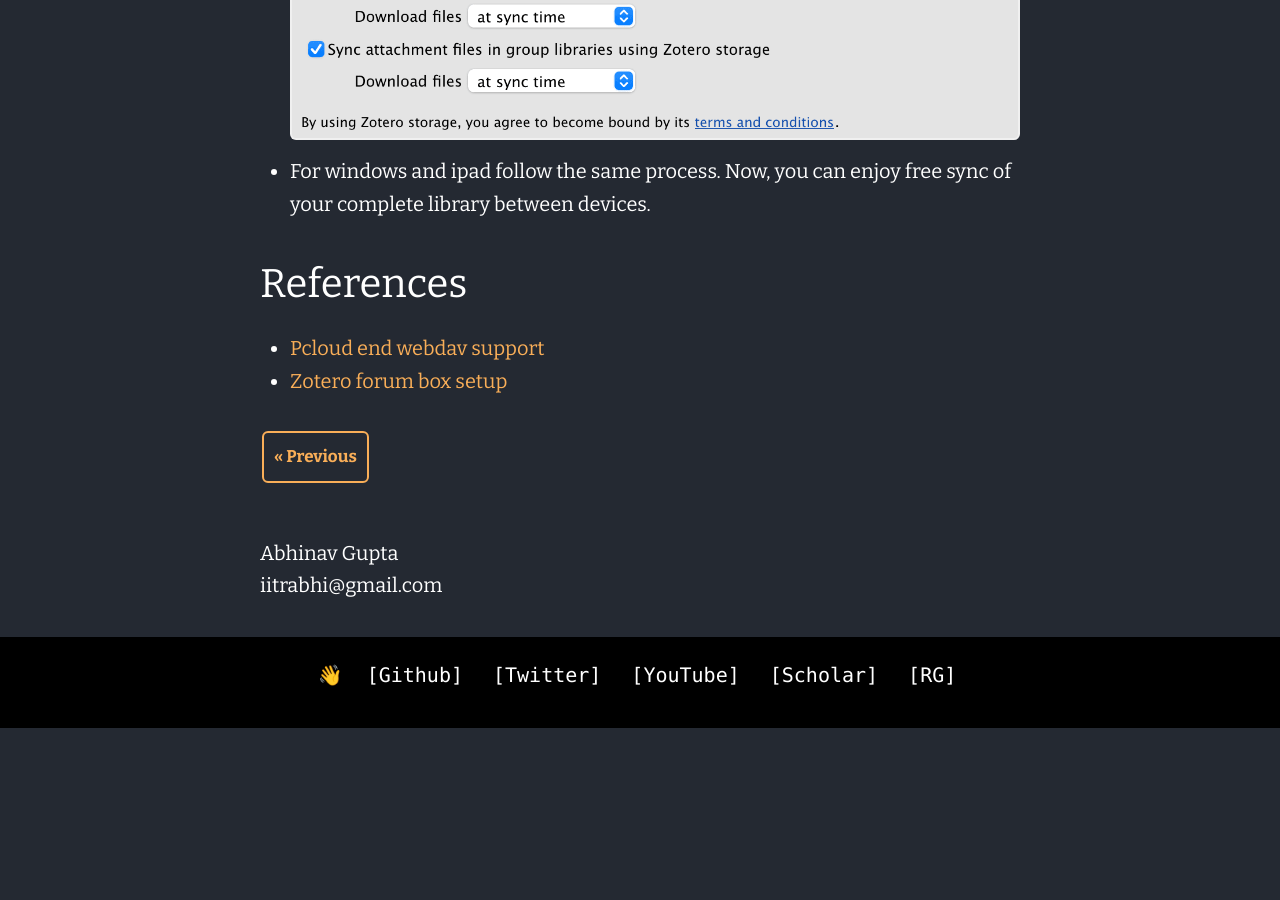
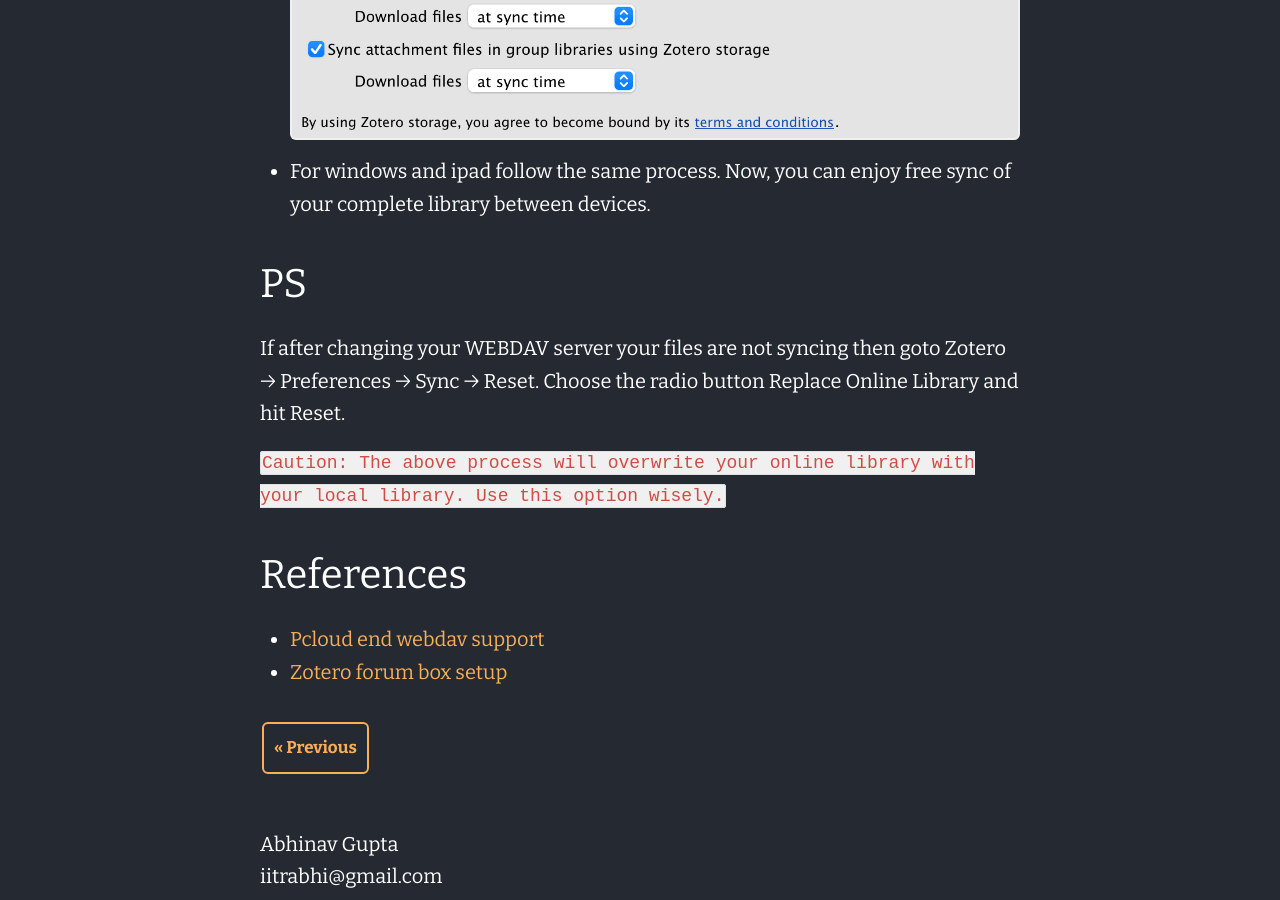
Before and after one commit to iitrabhi/iitrabhi.github.io, a Jekyll site: the page built from _posts/2022/April/2022-04-28-zotero-pcloud-box.md, in a window 1280 px wide and 900 px high, scrolled down 1284 px. Built offline with Jekyll 4.4.1, drawn with Linux system fonts in a browser that asks for light colours; before the commit the page ends 2012 px from its top, so only the background shows below that.

Commit message:
Update 2022-04-28-zotero-pcloud-box.md

```diff
--- a/_posts/2022/April/2022-04-28-zotero-pcloud-box.md
+++ b/_posts/2022/April/2022-04-28-zotero-pcloud-box.md
@@ -29,6 +29,12 @@
 
 - For windows and ipad follow the same process. Now, you can enjoy free sync of your complete library between devices.
 
+## PS
+
+If after changing your WEBDAV server your files are not syncing then goto Zotero →  Preferences → Sync → Reset. Choose the radio button Replace Online Library and hit Reset.
+
+`Caution: The above process will overwrite your online library with your local library. Use this option wisely.`
+
 ## References
 
 -  [Pcloud end webdav support ](https://forums.zotero.org/discussion/94430/pcloud-ending-webdav-support-for-free-plan)
```
